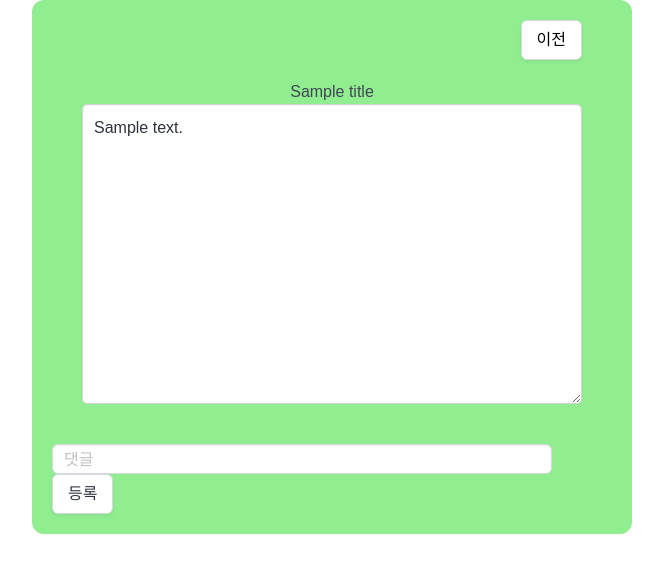
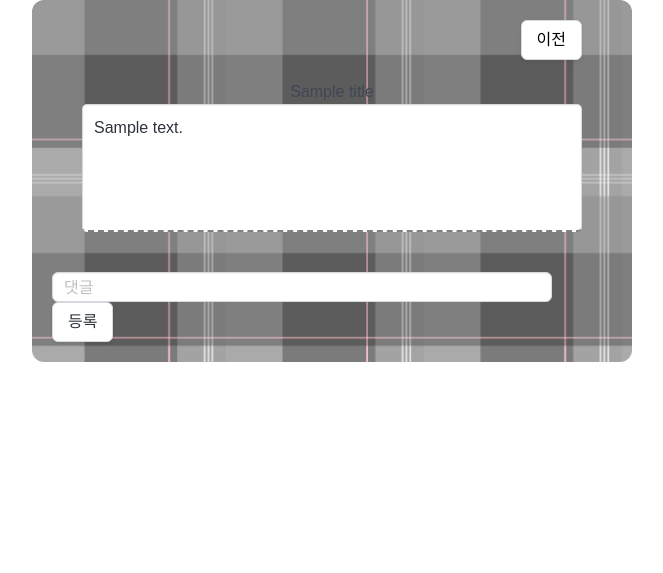
Before and after one commit to Aodlf123/Jungle_6_6, a Flask app: template templates/post_in.html in a window 1280 px wide. Shown: the top 573 px of the page, without its empty margins (308-971 px from the left). Run offline with Flask 3, Linux system fonts and the light colour scheme; the template is opened without the code that fills it: most values are stand-ins (such as "Sample title", 1, 10 or a date in 2020); a database or web service that is not in the repository returns one stand-in record (values such as "Sample title"); some libraries are stand-ins or nearby versions.

Commit message:
post_in 수정

```diff
--- a/static/post_in.css
+++ b/static/post_in.css
@@ -14,10 +14,10 @@
   display: flex;
   flex-direction: column;
   align-items: center;
-
   /* border: 2px solid brown; */
   box-shadow: none;
-  background: lightgreen;
+  background-image: url(./img/background.jpg);
+  background-size: cover;
 }
 
 .main {
@@ -52,10 +52,9 @@
 .q_area {
   word-break: break-all;
   width: 500px;
-  height: 300px;
-  border: 1px solid lightgray;
+  min-height: 300px;
+  border-bottom: 2px dashed gray;
   border-radius: 5px;
-  overflow-y: auto;
 }
 
 .answer {
--- a/static/post_in.html
+++ b/static/post_in.html
@@ -32,6 +32,7 @@
         <div class="question">
           <div class="q_area"></div>
         </div>
+        <div class="underbar"></div>
         <div class="answer">
           <div class="a_area">
             <div class="a_main">
@@ -39,7 +40,6 @@
               <div class="a_option">
                 <div class="comment"><i class="fa-solid fa-comment"></i></div>
                 <div class="like"><i class="fa-solid fa-thumbs-up"></i></div>
-                <div class="delete"></div>
               </div>
             </div>
             <div class="a_sub">
@@ -49,7 +49,6 @@
               <div class="a_option">
                 <div class="comment"><i class="fa-solid fa-comment"></i></div>
                 <div class="like"><i class="fa-solid fa-thumbs-up"></i></div>
-                <div class="delete"></div>
               </div>
             </div>
           </div>
@@ -59,7 +58,6 @@
               <div class="a_option">
                 <div class="comment"><i class="fa-solid fa-comment"></i></div>
                 <div class="like"><i class="fa-solid fa-thumbs-up"></i></div>
-                <div class="delete"></div>
               </div>
             </div>
           </div>
@@ -69,7 +67,6 @@
               <div class="a_option">
                 <div class="comment"><i class="fa-solid fa-comment"></i></div>
                 <div class="like"><i class="fa-solid fa-thumbs-up"></i></div>
-                <div class="delete"></div>
               </div>
             </div>
           </div>
@@ -79,7 +76,6 @@
               <div class="a_option">
                 <div class="comment"><i class="fa-solid fa-comment"></i></div>
                 <div class="like"><i class="fa-solid fa-thumbs-up"></i></div>
-                <div class="delete"></div>
               </div>
             </div>
           </div>
```
Also changed, not shown: static/img/background.jpg (added), static/img/lobby.png, static/img/pin.png, static/img/post.png.
